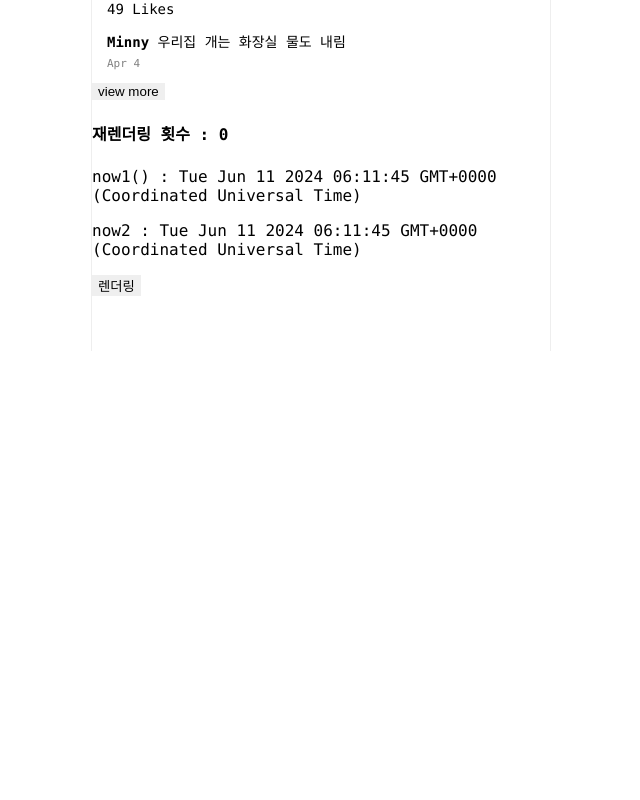
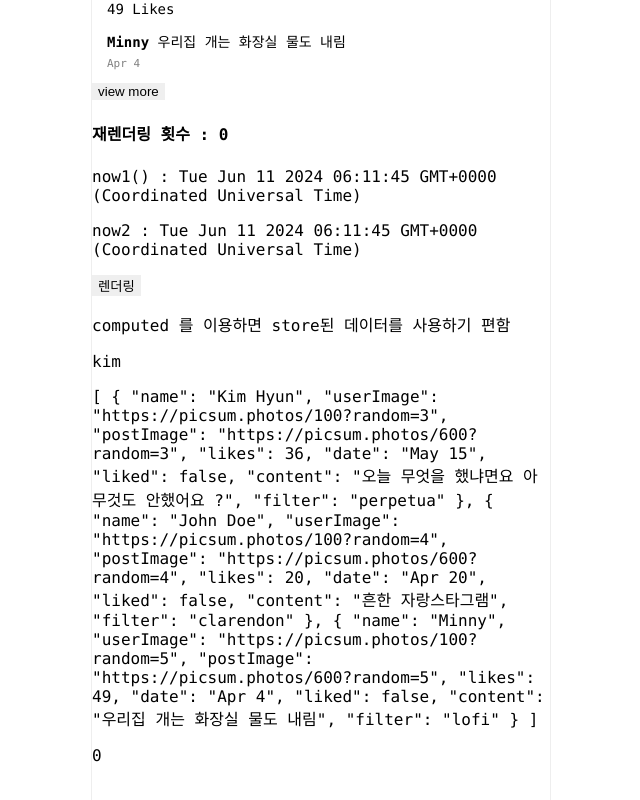
Before and after one commit to qiosion/vuestagram, a Vue app: page / in a window 1280 px wide. Shown: the part 1749-2549 px from the top of the page, without its empty margins (319-959 px from the left). Before the commit the page ends 2100 px from the top, so only its background shows below. Built offline with nearby package versions, Linux system fonts and the light colour scheme; a small style sheet from the web is missing.

Commit message:
computed - mapState

```diff
--- a/src/App.vue
+++ b/src/App.vue
@@ -73,6 +73,10 @@
   <p>now1() : {{ now1() }}</p>
   <p>now2 : {{ now2 }}</p>
   <button @click="counter++">렌더링</button>
+  <p>computed 를 이용하면 store된 데이터를 사용하기  편함</p>
+  <p>{{ name }}</p>
+  <p>{{ instaData }}</p>
+  <p>{{ cnt }}</p>
 
 
   <div class="footer">
@@ -100,6 +104,7 @@ import axios from 'axios';
 import instaData from './assets/instaData.js'
 // 다른곳에서 쓰거나, 라우터로 나누거나, html이 너무 길어질 때 컴포넌트 생성
 import Container from './components/Container.vue'
+import { mapState } from 'vuex';
 
 export default {
   name: 'App',
@@ -128,9 +133,15 @@ export default {
   // 2. computed: {} : 사용해도 새로 실행되지 않고 기존 값 유지
   //    함수라기보다 데이터 계산 결과를 저장하는 공간이라고 생각하자. state data와 같은 취급 하면 됨
   //    vue 파일이 처음 로드됐을 때 모두 한번씩 실행하고, 그 값을 간직함
-  //    그 후 함수 호출하면 처음 로드됐을 때의 값을 반환함
-  //    컴퓨팅 파워를 아낌. 자원절약
-  //    호출할 때 소괄호 쓰면 안됨
+  //    그 후 함수 호출하면 처음 로드됐을 때의 값을 반환함 (컴퓨팅 파워를 아낌. 자원절약)
+  //    호출할 때 소괄호 쓰면 안되고, 반드시 return
+  //    store.js에 저장된 state들을 꺼내 쓸 때 자주 사용
+  // 2-1. mapState()
+  //    mapState()는 vuex의 함수이므로 import 가 필요함
+  //    mapState() 를 이용해 state 를 개별적으로 가져오는게 아니라 한번에 꺼내 쓸
+  //    mapState(['', ''], ..) 와 같이 배열 안에 내가 가져오려는 state를 작성
+  //    또는 mapState({키: 값, ..}) 와 같이 object 형식으로 작성 가능
+  //    다른 computed 함수와 함께 쓰려면 ...mapState(['']) 와 같이 ... 이 필요
   methods: { // 일반적인 함수
     publish() { // 발행
       var newPost = {
@@ -176,10 +187,21 @@ export default {
     },
   },
   computed: { // 제일 처음 로드될 때 실행하고, 그 값을 유지
+    // store.js에 저장된 state들을 꺼내 쓸 때 자주 사용
     // 호출할 때 소괄호 쓰면 안됨
     now2() {
       return new Date()
     },
+    name() {
+      return this.$store.state.name
+    },
+    age() {
+      return this.$store.state.age
+    },
+    // mapState()는 vuex의 함수이므로 import 가 필요함
+    // state 를 개별적으로 가져오는게 아니라 한번에 꺼내 쓸 수 있음
+    // 배열 또는 오브젝트 안에 내가 가져오려는 state를 작성
+    ...mapState(['cnt', 'instaData']), // 다른 computed 함수와 함께 쓰려면 ... 이 필요함
   },
 }
 </script>
```
